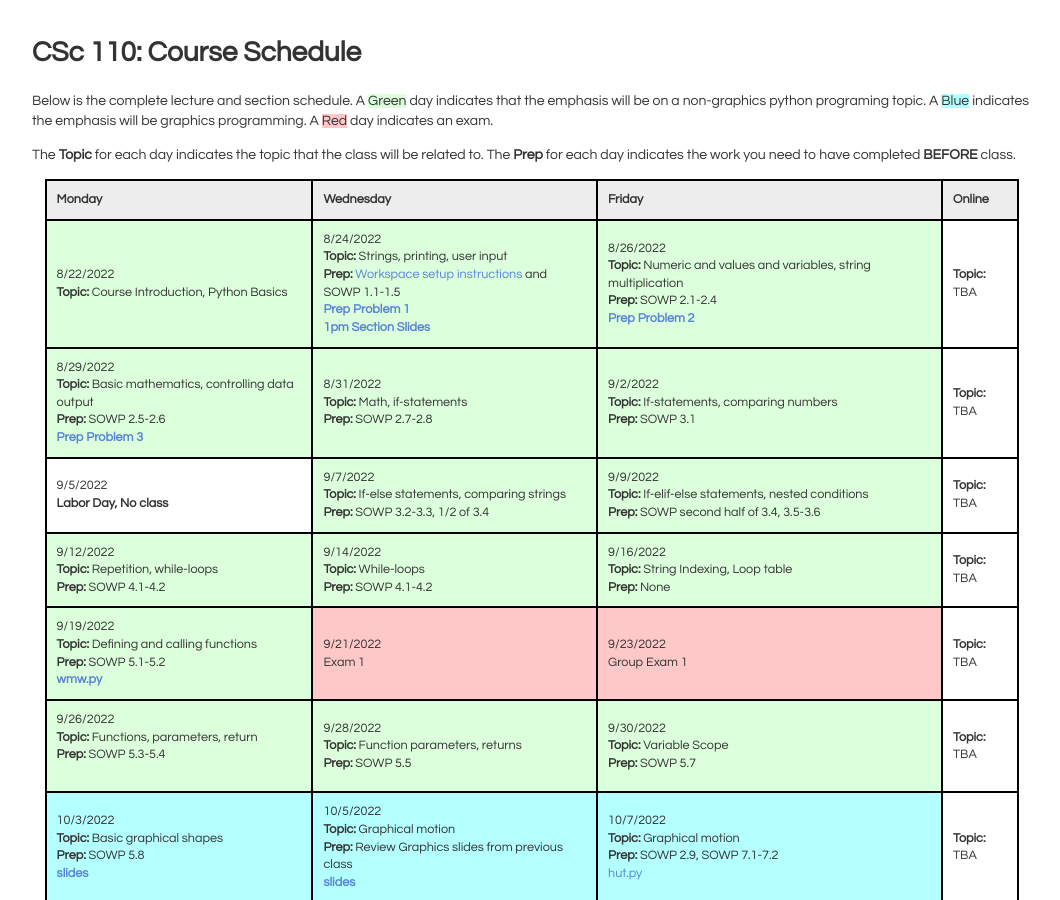
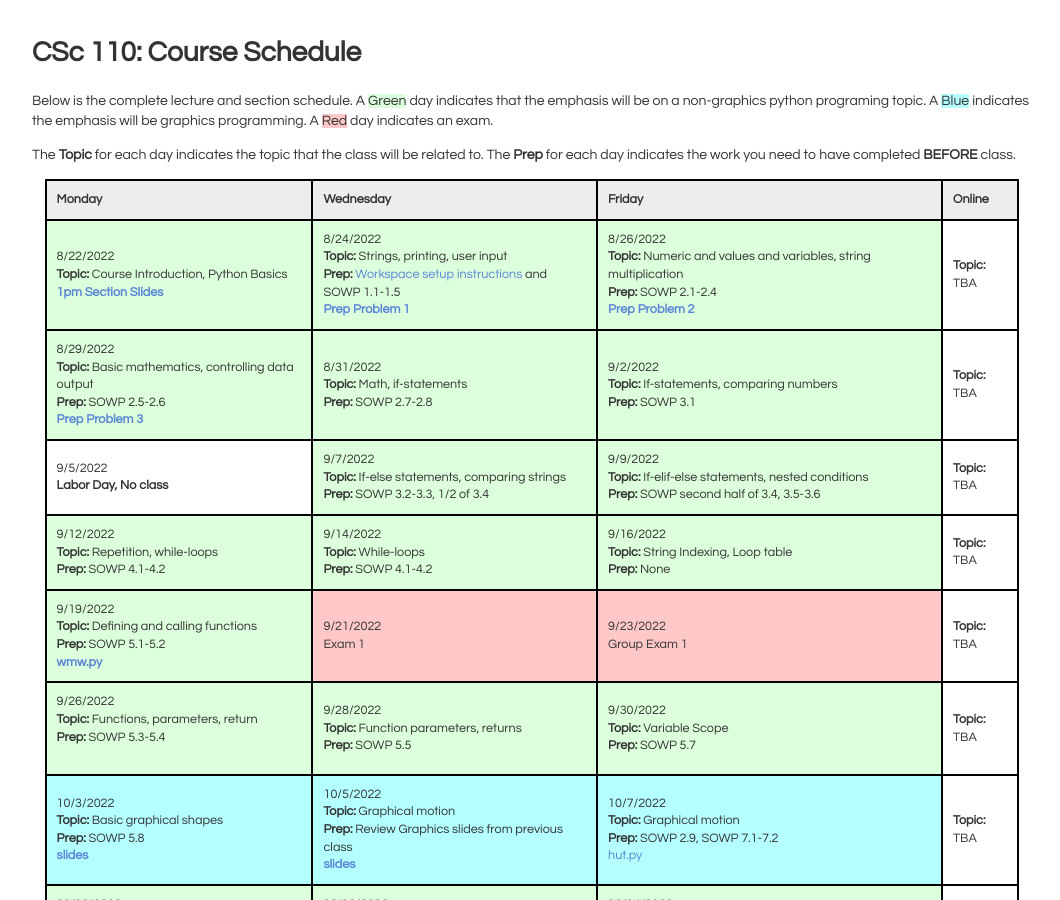
Before and after one commit to bddicken/cs110fall2022website, a Jekyll site: the page built from schedule/index.md, in a window 1280 px wide and 900 px high. Shown: the whole window, without its empty margins (108-1168 px from the left). Built offline with Jekyll 4.4.1, drawn with Linux system fonts in a browser that asks for light colours.

```diff
--- a/schedule/index.md
+++ b/schedule/index.md
@@ -46,14 +46,13 @@ The <b>Prep</b> for each day indicates the work you need to have completed <b>BE
   <td class="topic-general">
     8/22/2022 <br/>
     <b>Topic:</b> Course Introduction, Python Basics <br/>
-
+    <a href="./slides/01-Intro.pdf"><b>1pm Section Slides</b></a>
   </td>
   <td class="topic-general">
     8/24/2022 <br/>
     <b>Topic:</b> Strings, printing, user input <br/>
     <b>Prep:</b> <a href="https://docs.google.com/presentation/d/1g-HyrEVuTBycLJvwl0QEepgq1gbjBAGhz8cq49ZA-rA/edit?usp=sharing">Workspace setup instructions</a> and SOWP 1.1-1.5 <br/>
     <a href="../preps/01/"><b>Prep Problem 1</b></a> <br/>
-    <a href="./slides/01-Intro.pdf"><b>1pm Section Slides</b></a>
   </td>
   <td class="topic-general">
     8/26/2022 <br/>
```
